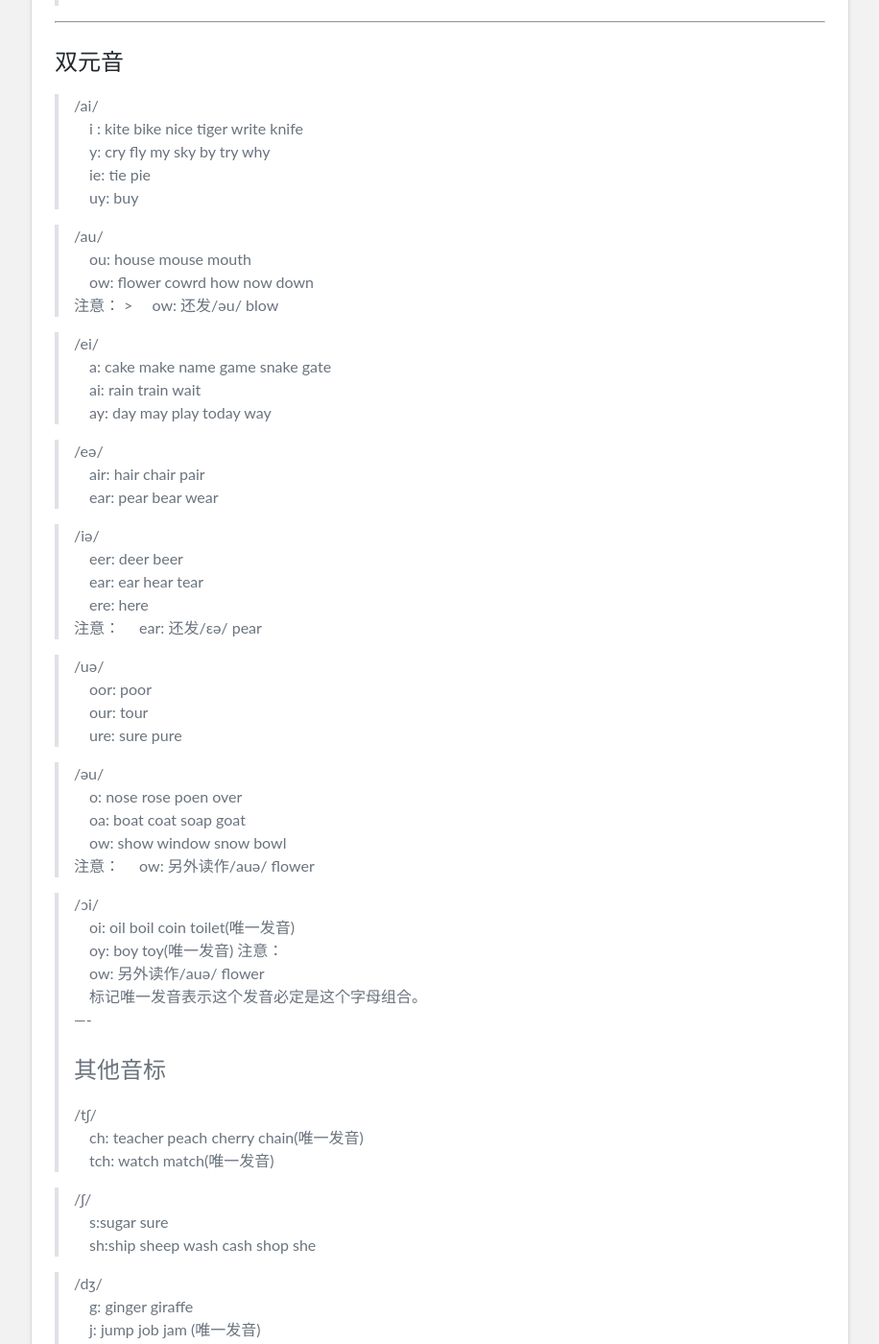
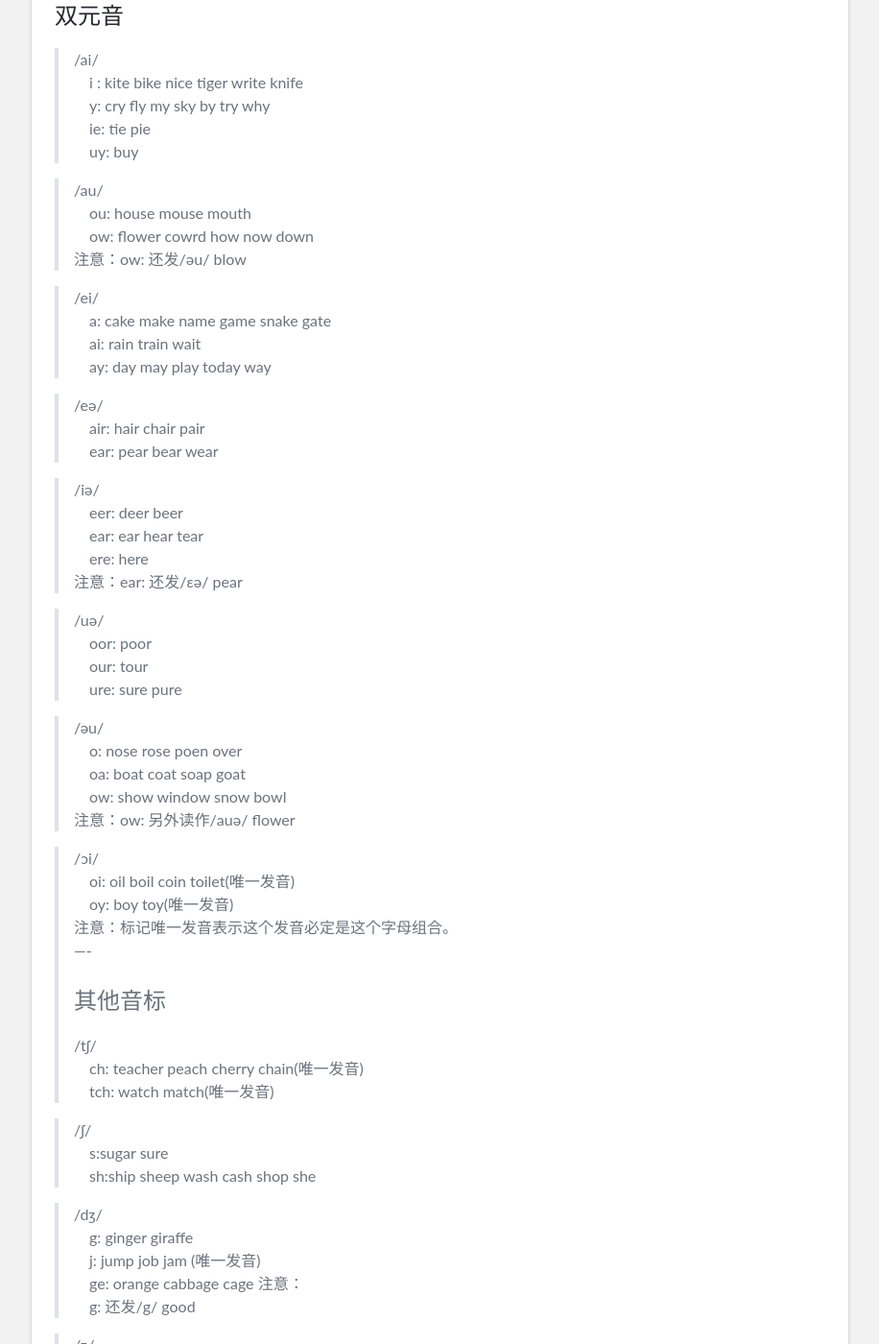
Before and after one commit to unicorn25/unicorn25.github.io, a Jekyll site: the page built from _steps/english-pronunciation.md, in a window 1280 px wide and 1400 px high, scrolled down 3853 px. Shown: the whole window at 96% size, without its empty margins (204-1120 px from the left). Built offline with Jekyll 4.4.1, drawn with Linux system fonts in a browser that asks for light colours; some of the changed text lies outside the part shown.

Commit message:
* 单词怎么读 布局调整

```diff
--- a/_steps/english-pronunciation.md
+++ b/_steps/english-pronunciation.md
@@ -34,8 +35,8 @@
 >Vv ->/v/ view
 >Zz ->/z/ zero
 
-**注意：**
->Cc 还发/k/ cat;
+
+>注意：Cc 还发/k/ cat;
 
  ----
 ## 拼音头音法：汉语拼音的头音就是字母的发音，
@@ -72,6 +73,10 @@
 
 
 ----
+
+
+
+
 下面开始涉及字母组合的发音。
 PS:示例格式为
 >/发音/ ->
@@ -79,9 +84,7 @@
 
 >/u/
 > 　oo: look good foot wood
-
-**注意：**
->oo  还发/u:/;
+>注意：oo  还发/u:/;
 
 >/ə/
 > 　ure:  picture
@@ -129,14 +132,14 @@
 > 　ai:ball wall
 > 　or:horse short or fork  corn
 > 　oor:floor door
-**注意：**   or:  还发/ə/；
+>注意：or:   还发/ə/；
 
-/a:/(对应/ʌ/)
+>/a:/(对应/ʌ/)
 > 　a:grass glass class plant dance fast father last
 > 　ar：car star garden dark scarf
 > 　au: laugh aunt
 > 　ear：heart
-**注意：**   ear： 一般发 /eə/  bear
+>注意：ear： 一般发 /eə/  bear
 
 > /u:/(对应/u/)
 > 　o:do who whose
@@ -159,7 +162,7 @@
 > /au/
 > 　ou: house mouse mouth
 > 　ow:  flower cowrd how now down
-**注意：**   > 　ow: 还发/əu/  blow
+>注意：ow: 还发/əu/  blow
 
 > /ei/
 > 　a: cake make name game snake gate
@@ -175,8 +178,7 @@
 > 　eer: deer beer
 > 　ear: ear hear tear
 > 　ere:  here
-**注意：**
- > 　ear: 还发/εə/  pear
+>注意：ear: 还发/εə/  pear
 
 >/uə/
 > 　oor:  poor
@@ -187,15 +189,13 @@
 > 　o:  nose rose poen over
 > 　oa:  boat coat soap goat
 > 　ow:  show window snow bowl
-**注意：**    　ow: 另外读作/auə/  flower
+>注意：ow: 另外读作/auə/  flower
 
 
 >/ɔi/
 > 　oi:  oil boil coin toilet(唯一发音)
 > 　oy:  boy toy(唯一发音)
-**注意：**
- > 　ow: 另外读作/auə/  flower
- > 　标记唯一发音表示这个发音必定是这个字母组合。
+>注意：标记唯一发音表示这个发音必定是这个字母组合。
 ----
 ## 其他音标
 >/tʃ/
```
Also changed, not shown: other parts of _steps/english-pronunciation.md (+3 -2 lines).
